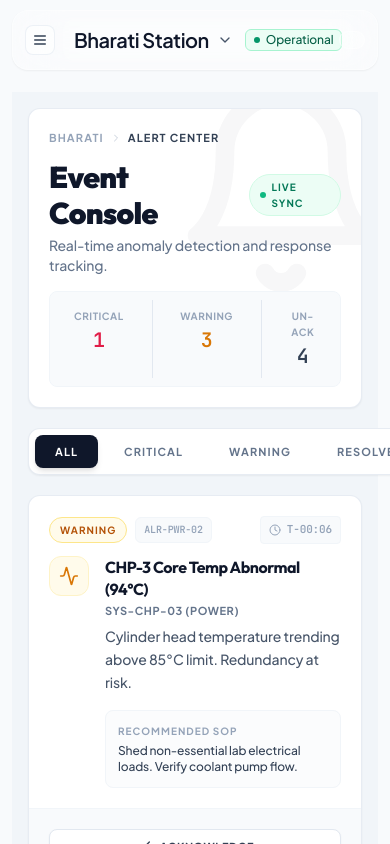
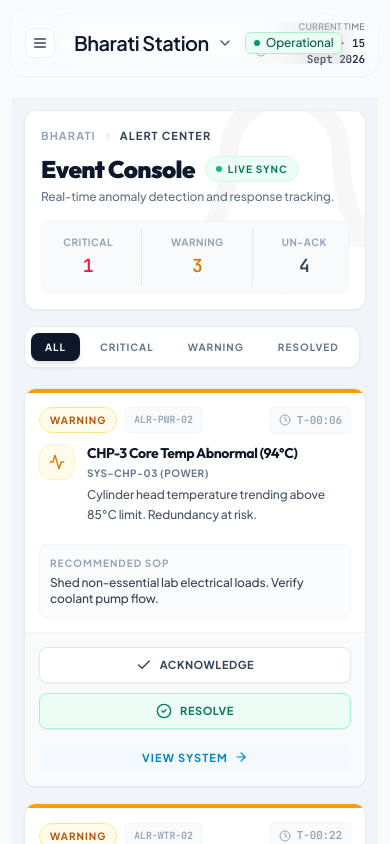
Before and after one commit to Mohit-Sahu1494/SIH-Demo, a React (Vite) app in the folder frontend/: page /station/1/alerts in a window 390 px wide. Shown: the top 844 px of the page. Built offline with nearby package versions, Linux system fonts and the light colour scheme; no server answers.

Commit message:
clean version

```diff
--- a/frontend/src/components/common/MissionControlHeader.jsx
+++ b/frontend/src/components/common/MissionControlHeader.jsx
@@ -36,33 +36,21 @@ export function MissionControlHeader({
             />
           </div>
 
-          {/* RIGHT — Telemetry */}
+          {/* RIGHT — Telemetry & Clock */}
           <div className="flex items-center gap-3 sm:gap-5 text-xs">
-            {/* Station Time */}
-            <div className="hidden lg:flex flex-col text-right">
-              <span className="text-slate-700/60 text-[10px] uppercase font-semibold tracking-wide">
-                Station Time
+            {/* Current Time */}
+            <div className="flex flex-col text-right">
+              <span className="text-slate-700/60 text-[9px] sm:text-[10px] uppercase font-semibold tracking-wide">
+                Current Time
               </span>
 
-              <span className="font-mono text-slate-800 font-semibold flex items-center gap-1.5 justify-end">
-                <Clock className="w-3 h-3 text-slate-600/70" />
+              <span className="font-mono text-slate-800 text-[11px] sm:text-xs font-semibold flex items-center gap-1.5 justify-end">
+                <Clock className="w-3 h-3 text-slate-600/70 shrink-0" />
                 {antarcticTime}
               </span>
             </div>
+          </div>
 
-            {/* Satellite Link */}
-            <div
-              className={`flex items-center gap-2 px-3 py-2 rounded-xl border backdrop-blur-md ${
-                isSatelliteLost
-                  ? 'bg-rose-50/45 border-rose-300/50'
-                  : 'bg-white/30 border-white/50'
-              }`}
-            >
-
-
-            </div>
-
-          </div>
         </div>
       </div>
     </header>
--- a/frontend/src/layouts/MissionControlLayout.jsx
+++ b/frontend/src/layouts/MissionControlLayout.jsx
@@ -63,27 +63,26 @@ export function MissionControlLayout() {
     return () => unsubscribe();
   }, []);
 
-  // Update Antarctic station local time (UTC+5 for Larsemann / UTC+0 for Maitri)
+  // Update live current local time
   useEffect(() => {
     const updateTime = () => {
       const now = new Date();
-      const offsetHours = currentStationCode === 'BHT' ? 5 : 0;
-      const utc = now.getTime() + now.getTimezoneOffset() * 60000;
-      const stationDate = new Date(utc + 3600000 * offsetHours);
-
-      const timeStr = stationDate.toTimeString().split(' ')[0];
-      const dateStr = stationDate.toLocaleDateString('en-GB', {
+      const hours = String(now.getHours()).padStart(2, '0');
+      const minutes = String(now.getMinutes()).padStart(2, '0');
+      const seconds = String(now.getSeconds()).padStart(2, '0');
+      const timeStr = `${hours}:${minutes}:${seconds}`;
+      const dateStr = now.toLocaleDateString('en-GB', {
         day: '2-digit',
         month: 'short',
         year: 'numeric',
       });
-      setAntarcticTime(`${timeStr} (UTC${offsetHours >= 0 ? `+${offsetHours}` : offsetHours}) · ${dateStr}`);
+      setAntarcticTime(`${timeStr} · ${dateStr}`);
     };
 
     updateTime();
     const timer = setInterval(updateTime, 1000);
     return () => clearInterval(timer);
-  }, [currentStationCode]);
+  }, []);
 
   const toggleSection = (sec) => {
     setCollapsedSections((prev) => ({ ...prev, [sec]: !prev[sec] }));
--- a/frontend/src/layouts/StationDashboardLayout.jsx
+++ b/frontend/src/layouts/StationDashboardLayout.jsx
@@ -47,30 +47,27 @@ export function StationDashboardLayout() {
     return () => unsubscribe();
   }, []);
 
-  // Update Antarctic station time
+  // Update live current local time
   useEffect(() => {
     const updateTime = () => {
       const now = new Date();
-      const offsetHours = currentStationCode === 'BHT' ? 5 : 0;
-      const utc = now.getTime() + now.getTimezoneOffset() * 60000;
-      const stationDate = new Date(utc + 3600000 * offsetHours);
-
-      const timeStr = stationDate.toTimeString().split(' ')[0];
-      const dateStr = stationDate.toLocaleDateString('en-GB', {
+      const hours = String(now.getHours()).padStart(2, '0');
+      const minutes = String(now.getMinutes()).padStart(2, '0');
+      const seconds = String(now.getSeconds()).padStart(2, '0');
+      const timeStr = `${hours}:${minutes}:${seconds}`;
+      const dateStr = now.toLocaleDateString('en-GB', {
         day: '2-digit',
         month: 'short',
         year: 'numeric',
       });
 
-      setAntarcticTime(
-        `${timeStr} (UTC${offsetHours >= 0 ? `+${offsetHours}` : offsetHours}) · ${dateStr}`
-      );
+      setAntarcticTime(`${timeStr} · ${dateStr}`);
     };
 
     updateTime();
     const timer = setInterval(updateTime, 1000);
     return () => clearInterval(timer);
-  }, [currentStationCode]);
+  }, []);
 
   const currentTel =
     telemetryState[currentStationCode] ||
--- a/frontend/src/pages/AlertCenterPage.jsx
+++ b/frontend/src/pages/AlertCenterPage.jsx
@@ -170,57 +170,58 @@ export function AlertCenterPage() {
   const unackCount = mergedAlerts.filter((a) => a.status === 'ACTIVE').length;
 
   return (
-    <div className="min-h-screen bg-[#F1F5F9] p-4 md:p-6 font-sans text-slate-800">
-      <div className="max-w-6xl mx-auto space-y-5">
+    <div className="min-h-screen bg-[#F1F5F9] p-3 sm:p-6 font-sans text-slate-800">
+      <div className="max-w-6xl mx-auto space-y-4 sm:space-y-5">
 
         {/* 1. PREMIUM HEADER */}
-        <div className="bg-white rounded-xl border border-slate-200/80 shadow-sm p-5 md:p-6 flex flex-col md:flex-row justify-between items-start md:items-center gap-4 relative overflow-hidden">
+        <div className="bg-white rounded-xl border border-slate-200/80 shadow-sm p-4 sm:p-6 flex flex-col md:flex-row justify-between items-start md:items-center gap-4 relative overflow-hidden">
           {/* Subtle background decoration */}
           <div className="absolute -right-8 -top-8 opacity-[0.03] pointer-events-none">
             <Bell className="w-56 h-56 text-slate-900" />
           </div>
 
           <div className="relative z-10">
-            <nav className="flex items-center gap-1.5 text-[11px] uppercase tracking-widest text-slate-400 font-bold mb-3">
+            <nav className="flex items-center gap-1.5 text-[11px] uppercase tracking-widest text-slate-400 font-bold mb-2 sm:mb-3">
               <Link to={`/station/${stationId}`} className="hover:text-sky-600 transition-colors">{station.name}</Link>
               <ChevronRight className="w-3 h-3 opacity-50" />
               <span className="text-slate-700">Alert Center</span>
             </nav>
-            <div className="flex items-center gap-3">
-              <h1 className="text-3xl font-black tracking-tight text-slate-900">Event Console</h1>
+            <div className="flex items-center gap-2.5 sm:gap-3">
+              <h1 className="text-2xl sm:text-3xl font-black tracking-tight text-slate-900">Event Console</h1>
               <div className="flex items-center gap-1.5 px-2.5 py-1 rounded-full bg-emerald-50 border border-emerald-100">
                 <span className="w-1.5 h-1.5 rounded-full bg-emerald-500 animate-pulse" />
                 <span className="text-[10px] font-bold text-emerald-700 uppercase tracking-widest">Live Sync</span>
               </div>
             </div>
-            <p className="text-sm text-slate-500 font-medium mt-1">Real-time anomaly detection and response tracking.</p>
+            <p className="text-xs sm:text-sm text-slate-500 font-medium mt-1">Real-time anomaly detection and response tracking.</p>
           </div>
 
-          <div className="relative z-10 flex gap-2 bg-slate-50 border border-slate-100 rounded-lg p-2">
-            <div className="px-4 py-2 text-center">
+          <div className="relative z-10 flex gap-2 bg-slate-50 border border-slate-100 rounded-lg p-1.5 sm:p-2 w-full md:w-auto justify-around sm:justify-start">
+            <div className="px-3 sm:px-4 py-1.5 sm:py-2 text-center">
               <p className="text-[10px] text-slate-400 font-bold uppercase tracking-wider mb-0.5">Critical</p>
-              <p className={`font-mono text-xl font-bold ${critCount > 0 ? 'text-rose-600' : 'text-slate-700'}`}>{critCount}</p>
+              <p className={`font-mono text-lg sm:text-xl font-bold ${critCount > 0 ? 'text-rose-600' : 'text-slate-700'}`}>{critCount}</p>
             </div>
-            <div className="w-px bg-slate-200 mx-1"></div>
-            <div className="px-4 py-2 text-center">
+            <div className="w-px bg-slate-200 mx-0.5 sm:mx-1"></div>
+            <div className="px-3 sm:px-4 py-1.5 sm:py-2 text-center">
               <p className="text-[10px] text-slate-400 font-bold uppercase tracking-wider mb-0.5">Warning</p>
-              <p className={`font-mono text-xl font-bold ${warnCount > 0 ? 'text-amber-600' : 'text-slate-700'}`}>{warnCount}</p>
+              <p className={`font-mono text-lg sm:text-xl font-bold ${warnCount > 0 ? 'text-amber-600' : 'text-slate-700'}`}>{warnCount}</p>
             </div>
-            <div className="w-px bg-slate-200 mx-1"></div>
-            <div className="px-4 py-2 text-center">
+            <div className="w-px bg-slate-200 mx-0.5 sm:mx-1"></div>
+            <div className="px-3 sm:px-4 py-1.5 sm:py-2 text-center">
               <p className="text-[10px] text-slate-400 font-bold uppercase tracking-wider mb-0.5">Un-Ack</p>
-              <p className="font-mono text-xl font-bold text-slate-700">{unackCount}</p>
+              <p className="font-mono text-lg sm:text-xl font-bold text-slate-700">{unackCount}</p>
             </div>
           </div>
         </div>
 
         {/* 2. PREMIUM FILTER TABS */}
-        <div className="flex gap-1.5 bg-white rounded-xl border border-slate-200/80 shadow-sm p-1.5 w-fit">
+        <div className="w-full overflow-x-auto pb-1 scrollbar-none touch-pan-x">
+          <div className="flex gap-1.5 bg-white rounded-xl border border-slate-200/80 shadow-sm p-1.5 w-fit min-w-max">
             {['All', 'Critical', 'Warning', 'Resolved'].map((tab) => (
               <button
                 key={tab}
                 onClick={() => setFilter(tab)}
-              className={`px-5 py-2 text-[11px] font-bold uppercase tracking-widest rounded-lg transition-all ${
+                className={`px-3.5 sm:px-5 py-1.5 sm:py-2 text-[10px] sm:text-[11px] font-bold uppercase tracking-widest rounded-lg transition-all ${
                   filter === tab
                     ? 'bg-slate-900 text-white shadow-md'
                     : 'text-slate-500 hover:bg-slate-100 hover:text-slate-800'
@@ -230,12 +231,13 @@ export function AlertCenterPage() {
               </button>
             ))}
           </div>
+        </div>
 
         {/* 3. ALERT CARDS LIST */}
         <div className="space-y-4">
           {filtered.length === 0 && (
-            <div className="bg-white rounded-xl border border-slate-200/80 p-12 text-center shadow-sm">
-              <ShieldCheck className="w-12 h-12 text-emerald-400 mx-auto mb-3 opacity-80" />
+            <div className="bg-white rounded-xl border border-slate-200/80 p-8 sm:p-12 text-center shadow-sm">
+              <ShieldCheck className="w-10 h-10 sm:w-12 sm:h-12 text-emerald-400 mx-auto mb-3 opacity-80" />
               <p className="text-sm font-bold text-slate-700 uppercase tracking-widest">System Nominal</p>
               <p className="text-xs text-slate-500 mt-1">No active alerts match current criteria.</p>
             </div>
@@ -255,15 +257,15 @@ export function AlertCenterPage() {
                 }`}
               >
                 {/* Left Colored Status Indicator */}
-                <div className={`w-1.5 md:w-2 shrink-0 ${
+                <div className={`w-full h-1 md:w-2 md:h-auto shrink-0 ${
                   isResolved ? 'bg-slate-300' :
                   isCritical ? 'bg-rose-500' : 'bg-amber-500'
                 }`} />
 
                 {/* Main Content Area */}
-                <div className="p-5 flex-1 flex flex-col">
+                <div className="p-3.5 sm:p-5 flex-1 flex flex-col">
                   {/* Top Row: Badges & Time */}
-                  <div className="flex items-center justify-between mb-3">
+                  <div className="flex items-center justify-between mb-2.5 sm:mb-3 flex-wrap gap-2">
                     <div className="flex items-center gap-2">
                       <span className={`text-[10px] font-bold uppercase tracking-widest px-2.5 py-1 rounded-full border ${
                         isResolved ? 'bg-slate-50 text-slate-500 border-slate-200' :
@@ -282,26 +284,26 @@ export function AlertCenterPage() {
                   </div>
 
                   {/* Title & Description */}
-                  <div className="flex items-start gap-4 mb-4">
-                    <div className={`w-10 h-10 rounded-xl flex items-center justify-center shrink-0 border ${
+                  <div className="flex items-start gap-3 sm:gap-4 mb-3 sm:mb-4">
+                    <div className={`w-9 h-9 sm:w-10 sm:h-10 rounded-xl flex items-center justify-center shrink-0 border ${
                       isResolved ? 'bg-slate-50 border-slate-200' :
                       isCritical ? 'bg-rose-50 border-rose-100' : 'bg-amber-50 border-amber-100'
                     }`}>
-                      <Icon className={`w-5 h-5 ${
+                      <Icon className={`w-4 h-4 sm:w-5 sm:h-5 ${
                         isResolved ? 'text-slate-400' :
                         isCritical ? 'text-rose-600' : 'text-amber-600'
                       }`} />
                     </div>
-                    <div>
-                      <h3 className="text-base font-bold text-slate-900 leading-snug">{alert.title}</h3>
-                      <p className="text-[11px] font-bold text-slate-500 uppercase tracking-wider mt-0.5 mb-1.5">{alert.sysName}</p>
-                      <p className="text-sm text-slate-600 font-medium leading-relaxed">{alert.message}</p>
+                    <div className="min-w-0">
+                      <h3 className="text-sm sm:text-base font-bold text-slate-900 leading-snug">{alert.title}</h3>
+                      <p className="text-[10px] sm:text-[11px] font-bold text-slate-500 uppercase tracking-wider mt-0.5 mb-1">{alert.sysName}</p>
+                      <p className="text-xs sm:text-sm text-slate-600 font-medium leading-relaxed">{alert.message}</p>
                     </div>
                   </div>
 
                   {/* Standard Operating Procedure (SOP) Box */}
                   {!isResolved && (
-                    <div className="mt-auto bg-slate-50/50 border border-slate-100 rounded-lg p-3 ml-14">
+                    <div className="mt-2 sm:mt-auto bg-slate-50/50 border border-slate-100 rounded-lg p-2.5 sm:p-3 sm:ml-13">
                       <p className="text-[10px] font-bold text-slate-400 uppercase tracking-widest mb-1">Recommended SOP</p>
                       <p className="text-xs text-slate-700 font-medium">{alert.action}</p>
                     </div>
@@ -309,11 +311,11 @@ export function AlertCenterPage() {
                 </div>
 
                 {/* Right Action Panel */}
-                <div className="bg-slate-50 border-t md:border-t-0 md:border-l border-slate-100 p-5 flex flex-col justify-center gap-3 w-full md:w-56 shrink-0">
+                <div className="bg-slate-50 border-t md:border-t-0 md:border-l border-slate-100 p-3.5 sm:p-5 flex flex-col justify-center gap-2.5 sm:gap-3 w-full md:w-56 shrink-0">
                   {!isResolved && !isAcknowledged && (
                     <button
                       onClick={() => acknowledge(alert.id)}
-                      className="w-full py-2 bg-white border border-slate-200 shadow-sm text-slate-700 text-[11px] font-bold uppercase tracking-wider rounded-lg hover:bg-slate-100 hover:border-slate-300 transition-colors flex items-center justify-center gap-2"
+                      className="w-full py-2 bg-white border border-slate-200 shadow-sm text-slate-700 text-[11px] font-bold uppercase tracking-wider rounded-lg hover:bg-slate-100 hover:border-slate-300 transition-colors flex items-center justify-center gap-2 cursor-pointer"
                     >
                       <Check className="w-4 h-4" /> Acknowledge
                     </button>
@@ -322,7 +324,7 @@ export function AlertCenterPage() {
                   {!isResolved && (
                     <button
                       onClick={() => resolve(alert.id)}
-                      className="w-full py-2 bg-emerald-50 border border-emerald-200 shadow-sm text-emerald-700 text-[11px] font-bold uppercase tracking-wider rounded-lg hover:bg-emerald-100 transition-colors flex items-center justify-center gap-2"
+                      className="w-full py-2 bg-emerald-50 border border-emerald-200 shadow-sm text-emerald-700 text-[11px] font-bold uppercase tracking-wider rounded-lg hover:bg-emerald-100 transition-colors flex items-center justify-center gap-2 cursor-pointer"
                     >
                       <CheckCircle2 className="w-4 h-4" /> Resolve
                     </button>
@@ -337,7 +339,7 @@ export function AlertCenterPage() {
                   {alert.systemId && (
                     <Link
                       to={`/station/${stationId}/systems/${alert.systemId}`}
-                      className="mt-2 w-full flex items-center justify-center gap-1.5 text-[11px] font-bold text-sky-600 hover:text-sky-700 uppercase tracking-widest bg-sky-50/50 py-1.5 rounded-lg transition-colors"
+                      className="mt-1 sm:mt-2 w-full flex items-center justify-center gap-1.5 text-[11px] font-bold text-sky-600 hover:text-sky-700 uppercase tracking-widest bg-sky-50/50 py-1.5 rounded-lg transition-colors"
                     >
                       View System <ArrowRight className="w-3.5 h-3.5" />
                     </Link>
--- a/frontend/src/pages/EnvironmentHistoricalPage.jsx
+++ b/frontend/src/pages/EnvironmentHistoricalPage.jsx
@@ -46,21 +46,21 @@ export function EnvironmentHistoricalPage() {
   ];
 
   return (
-    <div className="max-w-7xl mx-auto px-4 py-6 space-y-4">
+    <div className="max-w-7xl mx-auto px-3 sm:px-4 py-4 sm:py-6 space-y-4">
 
       {/* NPDC Style Dark Blue Header */}
-      <div className="bg-[#0b1c3c] text-white rounded-lg flex flex-col md:flex-row justify-between items-center px-6 py-4 shadow-md border-b-4 border-sky-500">
-        <div className="text-lg font-semibold tracking-wide">
+      <div className="bg-[#0b1c3c] text-white rounded-lg flex flex-col md:flex-row justify-between items-start md:items-center px-4 sm:px-6 py-4 shadow-md border-b-4 border-sky-500 gap-3 md:gap-0">
+        <div className="text-base sm:text-lg font-semibold tracking-wide">
           {currentDate}
         </div>
 
         {currentWeather && (
-          <div className="flex flex-col md:flex-row gap-x-12 gap-y-2 text-sm mt-4 md:mt-0">
-            <div className="flex flex-col items-end">
+          <div className="grid grid-cols-1 sm:grid-cols-2 md:flex md:flex-row gap-x-6 lg:gap-x-12 gap-y-1.5 text-xs sm:text-sm w-full md:w-auto">
+            <div className="flex flex-col items-start sm:items-end">
               <span><span className="text-sky-300">Temperature:</span> {currentWeather.temperature}° C</span>
               <span><span className="text-emerald-400">Air Pressure:</span> {currentWeather.pressure} mBar</span>
             </div>
-            <div className="flex flex-col items-end">
+            <div className="flex flex-col items-start sm:items-end">
               <span><span className="text-sky-300">Relative Humidity:</span> {currentWeather.humidity}%</span>
               <span><span className="text-emerald-400">Wind Speed:</span> {currentWeather.windSpeed} m/s</span>
             </div>
@@ -68,8 +68,9 @@ export function EnvironmentHistoricalPage() {
         )}
       </div>
 
-      {/* View Selector Tabs (New Feature) */}
-      <div className="flex flex-wrap gap-2 bg-white p-2 rounded-lg border border-slate-200 shadow-sm">
+      {/* View Selector Tabs */}
+      <div className="overflow-x-auto pb-1 scrollbar-none touch-pan-x">
+        <div className="flex items-center gap-1.5 sm:gap-2 bg-white p-1.5 sm:p-2 rounded-lg border border-slate-200 shadow-sm min-w-max">
           {views.map(view => {
             const Icon = view.icon;
             const isActive = activeView === view.id;
@@ -77,28 +78,29 @@ export function EnvironmentHistoricalPage() {
               <button
                 key={view.id}
                 onClick={() => setActiveView(view.id)}
-              className={`flex items-center gap-2 px-4 py-2 rounded-md text-sm font-semibold transition-all ${
+                className={`flex items-center gap-1.5 sm:gap-2 px-3 sm:px-4 py-1.5 sm:py-2 rounded-md text-xs sm:text-sm font-semibold transition-all whitespace-nowrap cursor-pointer ${
                   isActive
                     ? 'bg-slate-900 text-white shadow-md'
                     : 'bg-slate-50 text-slate-600 hover:bg-slate-100 hover:text-slate-900 border border-slate-200'
                 }`}
               >
-              <Icon className="w-4 h-4" />
+                <Icon className="w-3.5 h-3.5 sm:w-4 sm:h-4" />
                 {view.label}
               </button>
             );
           })}
         </div>
+      </div>
 
       {/* Main Chart Container */}
-      <div className="bg-white border border-slate-200 shadow-sm rounded-lg p-2 md:p-4">
-        <h2 className="text-center font-bold text-[#6b21a8] text-lg mb-6">
+      <div className="bg-white border border-slate-200 shadow-sm rounded-lg p-2 sm:p-4 overflow-hidden">
+        <h2 className="text-center font-bold text-[#6b21a8] text-base sm:text-lg mb-4 sm:mb-6">
           Antarctica - {stationName} {activeView !== 'all' && `(${views.find(v => v.id === activeView)?.label})`}
         </h2>
 
-        <div className="h-[450px] w-full">
+        <div className="h-[340px] sm:h-[450px] w-full min-w-0">
           <ResponsiveContainer width="100%" height="100%">
-            <LineChart data={chartData.data} margin={{ top: 20, right: 30, left: 10, bottom: 20 }}>
+            <LineChart data={chartData.data} margin={{ top: 15, right: activeView === 'all' ? 25 : 15, left: -5, bottom: 20 }}>
               <CartesianGrid strokeDasharray="3 3" vertical={false} stroke="#e2e8f0" />
               <XAxis dataKey="time" tick={{ fontSize: 11, fill: '#64748b' }} tickMargin={10} />
               <Tooltip contentStyle={{ backgroundColor: 'rgba(255, 255, 255, 0.95)', borderRadius: '8px', border: '1px solid #cbd5e1' }} itemStyle={{ fontWeight: 'bold' }} />
@@ -146,16 +148,16 @@ export function EnvironmentHistoricalPage() {
       {/* NPDC Style Stats Table */}
       {chartData.stats && (
         <div className="bg-white rounded-lg shadow-sm border border-slate-200 overflow-hidden mt-6">
-          <div className="p-3 border-b border-slate-200 bg-slate-50 flex items-center justify-between">
-            <button className="bg-indigo-600 hover:bg-indigo-700 text-white text-xs font-semibold px-3 py-1.5 rounded flex items-center gap-1.5 transition-colors">
+          <div className="p-3 border-b border-slate-200 bg-slate-50 flex flex-col sm:flex-row items-stretch sm:items-center justify-between gap-2.5">
+            <button className="bg-indigo-600 hover:bg-indigo-700 text-white text-xs font-semibold px-3 py-1.5 rounded flex items-center justify-center gap-1.5 transition-colors cursor-pointer">
               <Download className="w-4 h-4" /> Save as Image
             </button>
-            <div className="flex gap-2 text-xs">
+            <div className="flex gap-2 text-xs justify-end">
               {['24h', '7d', '30d'].map((range) => (
                 <button
                   key={range}
                   onClick={() => setSelectedRange(range)}
-                  className={`px-3 py-1.5 font-semibold border rounded transition-colors ${selectedRange === range ? 'bg-slate-800 text-white border-slate-800' : 'bg-white text-slate-600 hover:bg-slate-100'}`}
+                  className={`px-3 py-1.5 font-semibold border rounded transition-colors cursor-pointer ${selectedRange === range ? 'bg-slate-800 text-white border-slate-800' : 'bg-white text-slate-600 hover:bg-slate-100'}`}
                 >
                   {range.toUpperCase()}
                 </button>
@@ -164,7 +166,7 @@ export function EnvironmentHistoricalPage() {
           </div>
 
           <div className="overflow-x-auto">
-            <table className="w-full text-sm text-center">
+            <table className="w-full text-xs sm:text-sm text-center min-w-[540px]">
               <thead className="text-slate-700 bg-slate-50 font-bold border-b border-slate-200">
                 <tr>
                   <th className="py-3 px-4 w-1/5">Data</th>
--- a/frontend/src/services/api.js
+++ b/frontend/src/services/api.js
@@ -1,6 +1,6 @@
 import axios from 'axios';
 
-const API_BASE_URL = import.meta.env.VITE_API_URL || 'http://localhost:5000/api';
+const API_BASE_URL = import.meta.env.VITE_API_URL || 'http://sih-demo-production.up.railway.app/api';
 
 export const api = axios.create({
   baseURL: API_BASE_URL,
```
Also changed, not shown: frontend/src/pages/DependencyMapPage.jsx (+22 -22 lines). Lines whose indentation alone changed are shown as unchanged.
